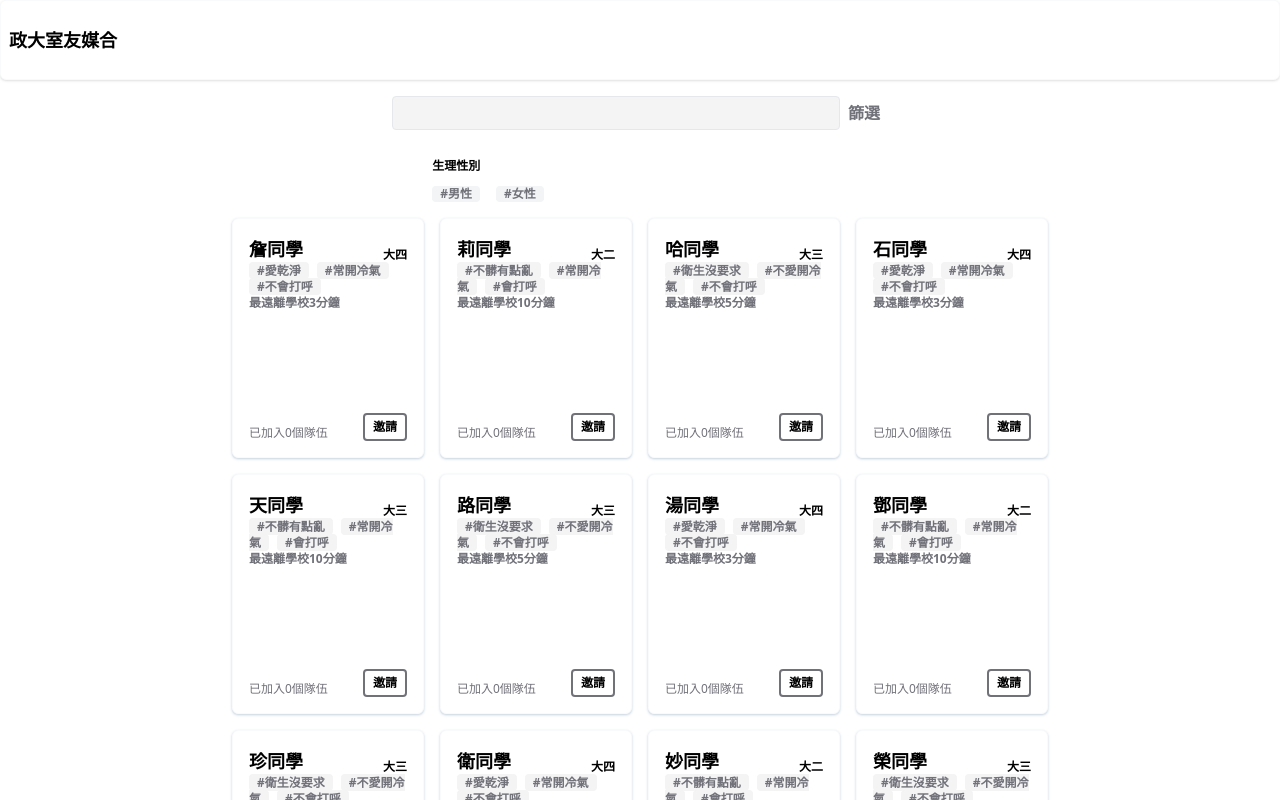
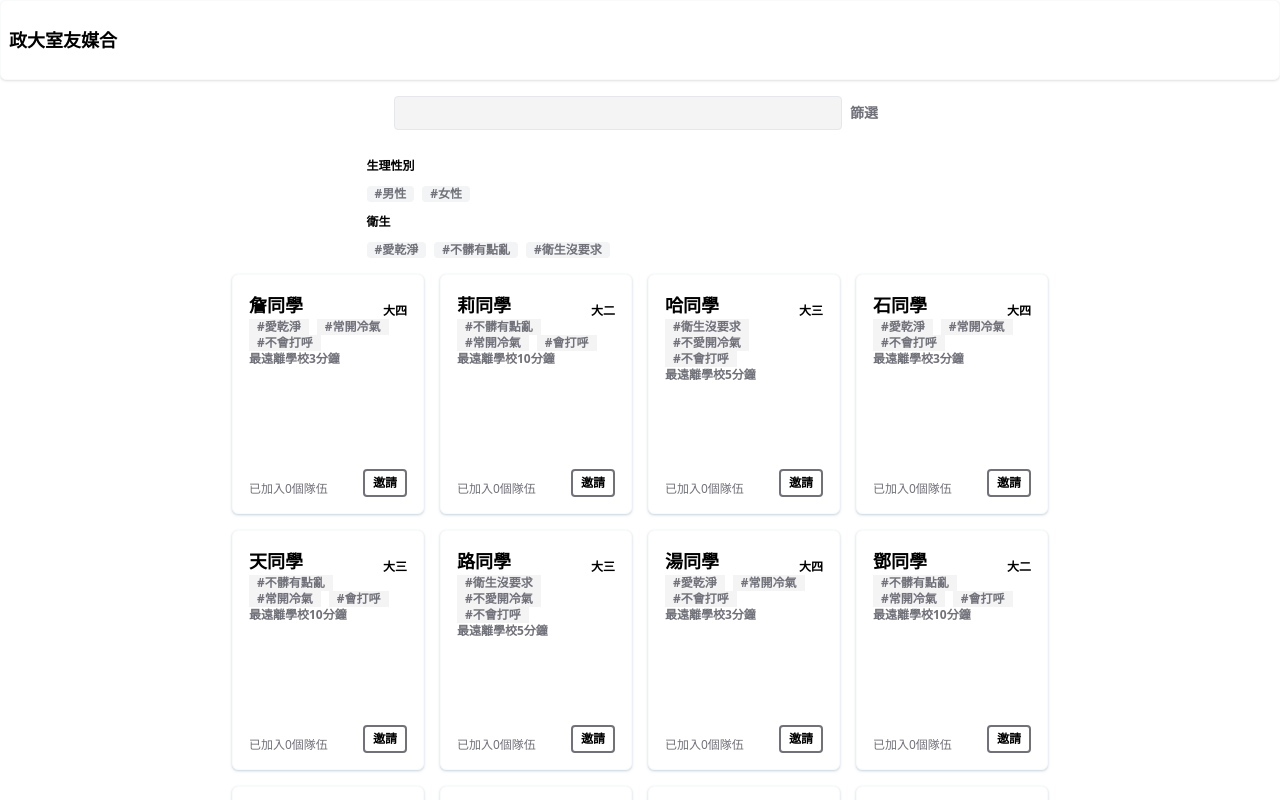
Before and after one commit to z15r7/dorm, a Vue app in the folder frontend/: page / in a window 1280 px wide. Both pictures are taken after a click on the button "篩選". Shown: the top 800 px of the page. Built offline with nearby package versions, Linux system fonts and the light colour scheme.

Commit message:
創建衛生及性別同時篩選的功能

```diff
--- a/frontend/src/components/Header.vue
+++ b/frontend/src/components/Header.vue
@@ -6,21 +6,44 @@
         <div>
             <div class="flex justify-center my-4">
                 <div class="border bg-zinc-100 rounded py-4 px-4 w-full max-w-md"></div>
-                <button class="mx-2 font-bold text-zinc-500 text-s" @click="showFilters = !showFilters">篩選</button>
+                <button class="mx-2 font-bold text-zinc-500 hover:scale-110 text-sm" @click="showFilters = !showFilters">篩選</button>
             </div>
         </div>
         <div class="flex justify-center my-4" v-if="showFilters">
-            <div class="flex flex-wrap place-items-center pr-64">
+                <div class="flex flex-wrap place-items-center pr-32">
                     <p class="text-xs font-bold flex-col">生理性別</p>
                     <div class="my-5"></div>
                     <div class="w-full"></div>
                     <div class="my-0"></div>
-                <button @click="filterByGender('男');isFiltered = true" class="text-xs font-bold text-zinc-500 pr-2 bg-gray-100 rounded px-2 py-0 focus:bg-sky-300">#男性</button>
-                <span class="mx-2"></span>
-                <button @click="filterByGender('女');isFiltered = true" class="text-xs font-bold text-zinc-500 pr-2 bg-gray-100 rounded px-2 py-0 focus:bg-sky-300">#女性</button>
+                    <button @click="filterByGender('男')"
+                    :style="{ backgroundColor: genderFilter === '男' ? '#7dd3fc' : '#f3f4f6' }"
+                    class="text-xs font-bold text-zinc-500 pr-2 bg-gray-100 rounded px-2 py-0 focus:bg-sky-300">#男性</button>
+                    <span class="mx-1"></span>
+                    <button @click="filterByGender('女')"
+                    :style="{ backgroundColor: genderFilter === '女' ? '#7dd3fc' : '#f3f4f6' }"
+                    class="text-xs font-bold text-zinc-500 pr-2 bg-gray-100 rounded px-2 py-0 focus:bg-sky-300">#女性</button>
+                    <div class="w-full"></div>
+                    <div class="flex flex-wrap place-items-center">
+                    <p class="text-xs font-bold flex-col">衛生</p>
+                    <div class="my-5"></div>
+                    <div class="w-full"></div>
+                    <div class="my-0"></div>
+                    <button @click="filterByHygiene('愛乾淨')"
+                    :style="{ backgroundColor: hygieneFilter === '愛乾淨' ? '#fcd34d' : '#f3f4f6' }"
+                    class="text-xs font-bold text-zinc-500 pr-2 bg-gray-100 rounded px-2 py-0 focus:bg-amber-300">#愛乾淨</button>
+                    <span class="mx-1"></span>
+                    <button @click="filterByHygiene('不髒有點亂')"
+                    :style="{ backgroundColor: hygieneFilter === '不髒有點亂' ? '#fcd34d' : '#f3f4f6' }"
+                    class="text-xs font-bold text-zinc-500 pr-2 bg-gray-100 rounded px-2 py-0 focus:bg-amber-300">#不髒有點亂</button>
+                    <span class="mx-1"></span>
+                    <button @click="filterByHygiene('衛生沒要求')"
+                    :style="{ backgroundColor: hygieneFilter === '衛生沒要求' ? '#fcd34d' : '#f3f4f6' }"
+                    class="text-xs font-bold text-zinc-500 pr-2 bg-gray-100 rounded px-2 py-0 focus:bg-amber-300">#衛生沒要求</button>
+                  </div>
+                </div>
 
         </div>
-        </div>
+
         <div class="flex justify-center">
                 <div class="flex flex-wrap w-full max-w-4xl justify-center gap-4">
                     <Person v-for="(person, index) in (isFiltered ? filteredPeople : people)" :key="index" :person="person" />
@@ -40,33 +63,61 @@ import Person from './Person.vue';
     return {
         title: '政大室友媒合',
         people: [
-            { name: '詹', department: '大四', habits: '愛乾淨 常開冷氣 不會打呼', distance: '3', gender: "男", team: 0 },
-            { name: '莉', department: '大二', habits: '不髒有點亂 常開冷氣 會打呼',  distance: '10', gender: "女", team: 0},
-            { name: '哈', department: '大三', habits: '衛生沒要求 不愛開冷氣 不會打呼', distance: '5', gender: "男", team: 0},
-            { name: '石', department: '大四', habits: '愛乾淨 常開冷氣 不會打呼', distance: '3', gender: "男", team: 0 },
-            { name: '天', department: '大三', habits: '不髒有點亂 常開冷氣 會打呼',  distance: '10', gender: "男", team: 0},
-            { name: '路', department: '大三', habits: '衛生沒要求 不愛開冷氣 不會打呼', distance: '5', gender: "男", team: 0},
-            { name: '湯', department: '大四', habits: '愛乾淨 常開冷氣 不會打呼', distance: '3', gender: "男", team: 0 },
-            { name: '鄧', department: '大二', habits: '不髒有點亂 常開冷氣 會打呼',  distance: '10', gender: "男", team: 0},
-            { name: '珍', department: '大三', habits: '衛生沒要求 不愛開冷氣 不會打呼', distance: '5', gender: "女", team: 0},
-            { name: '衛', department: '大四', habits: '愛乾淨 常開冷氣 不會打呼', distance: '3', gender: "男", team: 0 },
-            { name: '妙', department: '大二', habits: '不髒有點亂 常開冷氣 會打呼',  distance: '10', gender: "女", team: 0},
-            { name: '榮', department: '大三', habits: '衛生沒要求 不愛開冷氣 不會打呼', distance: '5', gender: "男", team: 0},
+            { name: '詹', department: '大四', hygiene: '愛乾淨', air: '常開冷氣', sleep: '不會打呼', distance: '3', gender: "男", team: 0 },
+            { name: '莉', department: '大二', hygiene: '不髒有點亂', air: '常開冷氣', sleep: '會打呼',  distance: '10', gender: "女", team: 0},
+            { name: '哈', department: '大三', hygiene: '衛生沒要求', air: '不愛開冷氣', sleep: '不會打呼', distance: '5', gender: "男", team: 0},
+            { name: '石', department: '大四', hygiene: '愛乾淨', air: '常開冷氣', sleep: '不會打呼', distance: '3', gender: "男", team: 0 },
+            { name: '天', department: '大三', hygiene: '不髒有點亂', air: '常開冷氣', sleep: '會打呼',  distance: '10', gender: "女", team: 0},
+            { name: '路', department: '大三', hygiene: '衛生沒要求', air: '不愛開冷氣', sleep: '不會打呼', distance: '5', gender: "男", team: 0},
+            { name: '湯', department: '大四', hygiene: '愛乾淨', air: '常開冷氣', sleep: '不會打呼', distance: '3', gender: "男", team: 0 },
+            { name: '鄧', department: '大二', hygiene: '不髒有點亂', air: '常開冷氣', sleep: '會打呼',  distance: '10', gender: "女", team: 0},
+            { name: '珍', department: '大三', hygiene: '衛生沒要求', air: '不愛開冷氣', sleep: '不會打呼', distance: '5', gender: "男", team: 0},
+            { name: '衛', department: '大四', hygiene: '愛乾淨', air: '常開冷氣', sleep: '不會打呼', distance: '3', gender: "男", team: 0 },
+            { name: '妙', department: '大二', hygiene: '不髒有點亂', air: '常開冷氣', sleep: '會打呼',  distance: '10', gender: "女", team: 0},
+            { name: '榮', department: '大三', hygiene: '衛生沒要求', air: '不愛開冷氣', sleep: '不會打呼', distance: '5', gender: "男", team: 0},
         ],
         filteredPeople: [],
         showFilters: false,
         isFiltered: false,
+        genderFilter: false,
+        hygieneFilter: false,
     };
+  },
+  computed: {
+    filteredPeople() {
+      let filteredPeople = this.people;
 
+      if (this.genderFilter) {
+        filteredPeople = filteredPeople.filter(person => person.gender === this.genderFilter);
+      }
+      if (this.hygieneFilter) {
+        filteredPeople = filteredPeople.filter(person => person.hygiene === this.hygieneFilter);
+      }
+
+      return filteredPeople;
     },
-
+    isFiltered() {
+        return this.genderFilter || this.hygieneFilter;
+    }
+  },
   methods: {
     filterByGender(gender) {
-            this.filteredPeople = this.people.filter((person) => {
-                return person.gender === gender;
-            });
+      if (this.genderFilter === gender) {
+        this.genderFilter = null;
+      } else {
+        this.genderFilter = gender;
+      }
+    },
+    filterByHygiene(hygiene) {
+      if (this.hygieneFilter === hygiene) {
+        this.hygieneFilter = null;
+
+      } else {
+        this.hygieneFilter = hygiene;
+
+      }
     },
   },
-    components: { Person }
+  components: {Person},
 };
 </script>
--- a/frontend/src/components/Person.vue
+++ b/frontend/src/components/Person.vue
@@ -5,9 +5,15 @@
             <p class="font-extrabold text-right text-xs mt-auto">{{ person.department }}</p>
         </div>
         <p class="font-bold text-xs text-zinc-500">
-            <span class = "bg-zinc-100 rounded px-2 py-0 mr-2 " v-for="(habit, index) in person.habits.split(' ')" :key="index">{{ '#' + habit }}</span>
+            <span class="bg-zinc-100 px-2 mr-2 inline-block">#{{ person.hygiene }}</span>
+            <span class="bg-zinc-100 px-2 mr-2 inline-block">#{{ person.air }}</span>
+            <span class="bg-zinc-100 px-2 mr-2 inline-block">#{{ person.sleep }}</span>
+        </p>
+        <div class="w-full"></div>
+        <div class="flex flex-wrap place-items-center font-bold text-xs text-zinc-500">
             <p>{{ '最遠離學校' + person.distance + '分鐘' }}</p>
-        </p>
+        </div>
+
         <div class="flex justify-between mt-auto">
             <p class = "text-xs mt-auto text-left text-zinc-500 ">{{'已加入' + person.team +'個隊伍'}}</p>
             <button class="border-2 rounded border-zinc-500 text-xs text-right font-bold inline-block  hover:scale-110 px-2 py-1">
```
Lines whose indentation alone changed are shown as unchanged.
